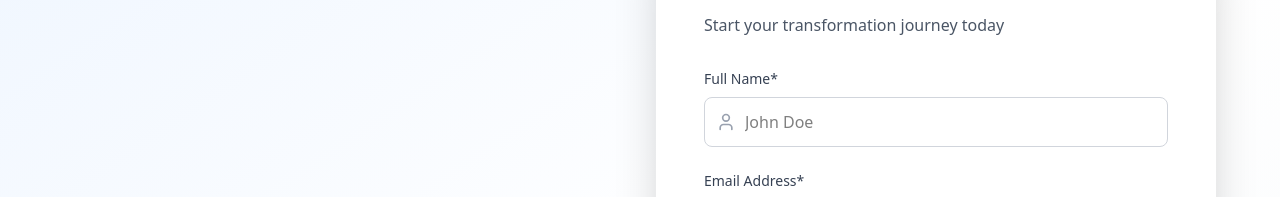
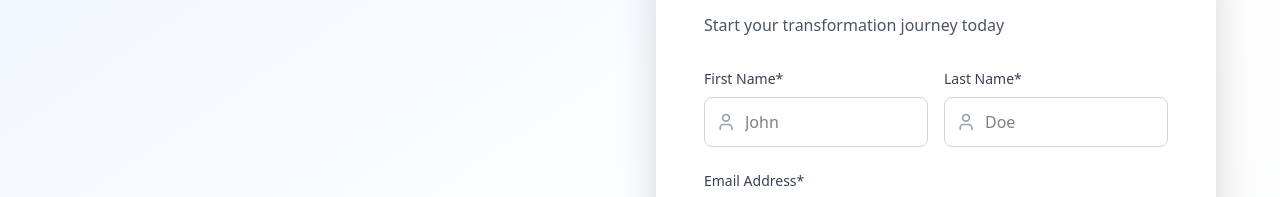
Before and after one commit to Atharv542/H2H, a React (Vite) app: page /signup in a window 1280 px wide. Shown: the part 191-388 px from the top of the page. Built offline with nearby package versions, Linux system fonts and the light colour scheme; no server answers.

Commit message:
Adedd changes

```diff
--- a/src/components/Navbar.tsx
+++ b/src/components/Navbar.tsx
@@ -30,7 +30,7 @@ useEffect(() => {
       const docRef = doc(db, "users", currentUser.uid);
       const docSnap = await getDoc(docRef);
       if (docSnap.exists()) {
-        setUser({ ...currentUser, displayName: docSnap.data().name });
+        setUser({ ...currentUser, displayName: docSnap.data().firstName });
       } else {
         setUser(currentUser);
       }
@@ -152,7 +152,14 @@ useEffect(() => {
   onClick={() => setShowUserMenu(!showUserMenu)}
   className="px-4 py-2 rounded-full cursor-pointer hover:bg-gray-200 transition font-medium text-gray-700"
 >
-  {user?.displayName || user?.email?.split("@")[0]}
+  <div className="flex items-center gap-2 text-gray-700 font-medium">
+  <p>Hi,</p>
+  <span className="text-blue-600 font-semibold">
+    {user?.displayName || user?.email?.split("@")[0]}
+  </span>
+</div>
+
+
 </button>
 
 
--- a/src/pages/Signup.tsx
+++ b/src/pages/Signup.tsx
@@ -1,17 +1,17 @@
 import React, { useState } from 'react';
 import { Link, useNavigate } from 'react-router-dom';
 import { motion } from 'framer-motion';
-import { Heart, Mail, Lock, User, ArrowRight, AlertCircle, CheckCircle } from 'lucide-react';
+import { Heart, Mail, Lock, User, ArrowRight, AlertCircle } from 'lucide-react';
 import { auth, db } from '../firebase';
-import { createUserWithEmailAndPassword, updateProfile,sendEmailVerification  } from 'firebase/auth';
+import { createUserWithEmailAndPassword, updateProfile, sendEmailVerification } from 'firebase/auth';
 import { doc, setDoc, serverTimestamp } from 'firebase/firestore';
 import toast from "react-hot-toast";
 
 const Signup = () => {
-  const [fullName, setFullName] = useState('');
+  const [firstName, setFirstName] = useState('');
+  const [lastName, setLastName] = useState('');
   const [email, setEmail] = useState('');
   const [password, setPassword] = useState('');
-  const [confirmPassword, setConfirmPassword] = useState('');
   const [phoneNumber, setPhoneNumber] = useState('');
   const [error, setError] = useState('');
   const [loading, setLoading] = useState(false);
@@ -20,8 +20,6 @@ const Signup = () => {
   const handleSubmit = async (e: React.FormEvent) => {
     e.preventDefault();
     setError('');
-
-
 
     if (password.length < 6) {
       setError('Password must be at least 6 characters long');
@@ -35,30 +33,32 @@ const Signup = () => {
       const userCredential = await createUserWithEmailAndPassword(auth, email, password);
       const user = userCredential.user;
 
+      const fullName = `${firstName} ${lastName}`;
+
       // 2️⃣ Update display name in Firebase Auth
       await updateProfile(user, { displayName: fullName });
 
       // 3️⃣ Save extra info in Firestore
       await setDoc(doc(db, 'users', user.uid), {
+        firstName,
+        lastName,
         fullName,
         email,
         phoneNumber,
         createdAt: serverTimestamp(),
       });
 
+      // 4️⃣ Send welcome email
       await fetch("/api/send-welcome-email", {
         method: "POST",
         headers: { "Content-Type": "application/json" },
-    body: JSON.stringify({
-      email: email,
-      name: fullName,
-    }),
+        body: JSON.stringify({ email, name: fullName }),
       });
 
- // 4️⃣ Send email verification
+      // 5️⃣ Send email verification
       await sendEmailVerification(user);
 
-      toast.success('Account created! Please check your inbox to verify your email.',{duration:4000});
+      toast.success('Account created! Please check your inbox to verify your email.', { duration: 4000 });
       setLoading(false);
       navigate('/login');
     } catch (err: any) {
@@ -71,6 +71,7 @@ const Signup = () => {
   return (
     <div className="min-h-screen bg-gradient-to-br from-blue-50 via-white to-slate-50 flex items-center justify-center py-12 px-4 sm:px-6 lg:px-8">
       <div className="max-w-6xl w-full grid grid-cols-1 lg:grid-cols-2 gap-8 items-center">
+
         {/* Left Side - Branding */}
         <motion.div initial={{ opacity: 0, x: -50 }} animate={{ opacity: 1, x: 0 }} transition={{ duration: 0.8 }} className="hidden lg:block">
           <h1 className="text-4xl font-bold text-gray-900 mb-6 leading-tight">
@@ -99,14 +100,27 @@ const Signup = () => {
           )}
 
           <form onSubmit={handleSubmit} className="space-y-6">
+
+            {/* First & Last Name in same row */}
+            <div className="grid grid-cols-2 gap-4">
               <div>
-              <label htmlFor="fullName" className="block text-sm font-medium text-gray-700 mb-2">Full Name*</label>
+                <label htmlFor="firstName" className="block text-sm font-medium text-gray-700 mb-2">First Name*</label>
                 <div className="relative">
                   <User className="absolute left-3 top-1/2 transform -translate-y-1/2 h-5 w-5 text-gray-400" />
-                <input id="fullName" type="text" required value={fullName} onChange={(e) => setFullName(e.target.value)} className="w-full pl-10 pr-4 py-3 border border-gray-300 rounded-lg focus:border-transparent transition-all duration-200" placeholder="John Doe" />
+                  <input id="firstName" type="text" required value={firstName} onChange={(e) => setFirstName(e.target.value)} className="w-full pl-10 pr-4 py-3 border border-gray-300 rounded-lg focus:border-transparent transition-all duration-200" placeholder="John" />
                 </div>
               </div>
 
+              <div>
+                <label htmlFor="lastName" className="block text-sm font-medium text-gray-700 mb-2">Last Name*</label>
+                <div className="relative">
+                  <User className="absolute left-3 top-1/2 transform -translate-y-1/2 h-5 w-5 text-gray-400" />
+                  <input id="lastName" type="text" required value={lastName} onChange={(e) => setLastName(e.target.value)} className="w-full pl-10 pr-4 py-3 border border-gray-300 rounded-lg focus:border-transparent transition-all duration-200" placeholder="Doe" />
+                </div>
+              </div>
+            </div>
+
+            {/* Email */}
             <div>
               <label htmlFor="email" className="block text-sm font-medium text-gray-700 mb-2">Email Address*</label>
               <div className="relative">
@@ -115,6 +129,7 @@ const Signup = () => {
               </div>
             </div>
 
+            {/* Password */}
             <div>
               <label htmlFor="password" className="block text-sm font-medium text-gray-700 mb-2">Password*</label>
               <div className="relative">
@@ -123,8 +138,9 @@ const Signup = () => {
               </div>
             </div>
 
+            {/* Phone Number */}
             <div>
-              <label htmlFor="confirmPassword" className="block text-sm font-medium text-gray-700 mb-2">Phone Number*</label>
+              <label htmlFor="phoneNumber" className="block text-sm font-medium text-gray-700 mb-2">Phone Number*</label>
               <div className="relative">
                 <Lock className="absolute left-3 top-1/2 transform -translate-y-1/2 h-5 w-5 text-gray-400" />
                 <input id="phoneNumber" type="text" required value={phoneNumber} onChange={(e) => setPhoneNumber(e.target.value)} className="w-full pl-10 pr-4 py-3 border border-gray-300 rounded-lg focus:border-transparent transition-all duration-200" placeholder="Enter your phone number" />
@@ -136,9 +152,11 @@ const Signup = () => {
               {!loading && <ArrowRight className="h-5 w-5" />}
             </button>
           </form>
+
           <p className="text-xs text-gray-500 text-center mt-6 italic">
             Tip: If you don’t see any verification email, check your <strong>Spam</strong> or <strong>Promotions</strong> folder and mark it as “Not Spam”.
           </p>
+
           <div className="mt-8 text-center">
             <p className="text-gray-600">
               Already have an account?{' '}
```
Lines whose indentation alone changed are shown as unchanged.
